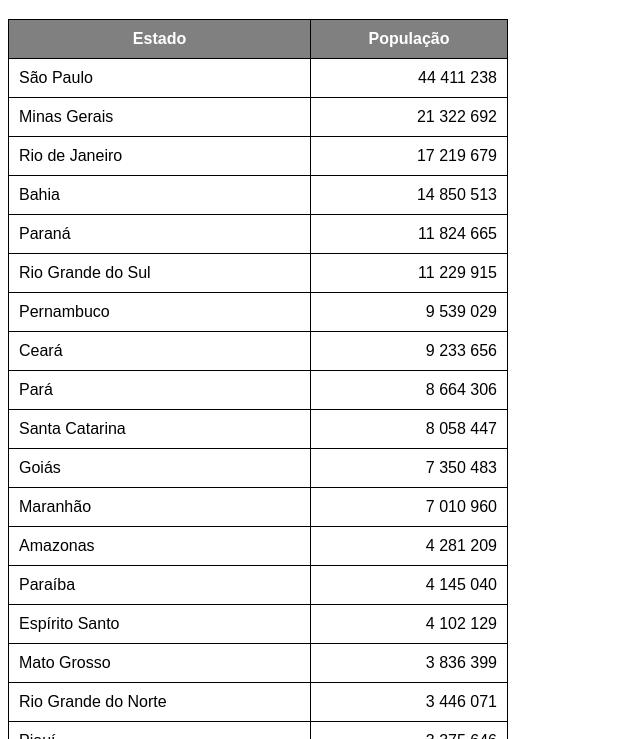
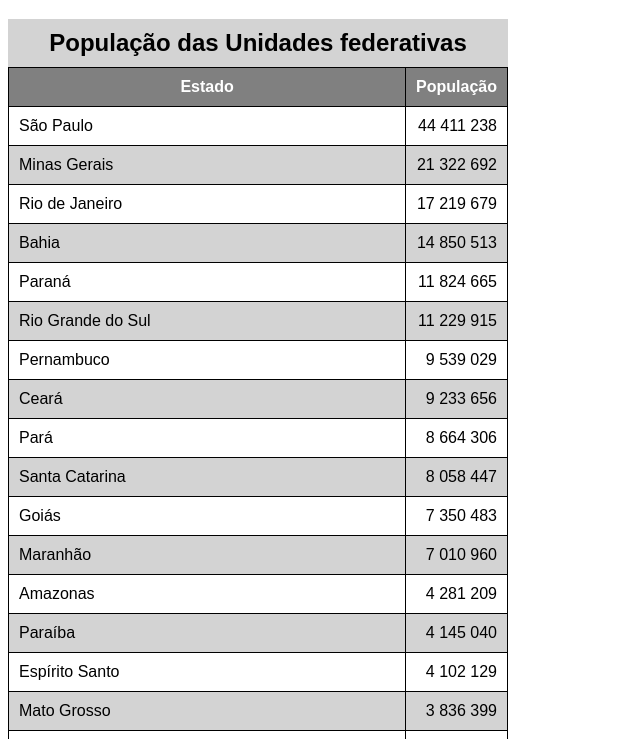
Before and after one commit to tidalz/html-css, a plain HTML site: page exercicios/ex023/002.html in a window 1280 px wide. Shown: the part 61-800 px from the top of the page, without its empty margins (0-640 px from the left). Drawn offline with Linux system fonts and the light colour scheme.

Commit message:
Update 002.html

```diff
--- a/exercicios/ex023/002.html
+++ b/exercicios/ex023/002.html
@@ -28,6 +28,21 @@
             text-align: right;
         }
 
+        caption {
+            font-size: 1.5em;
+            font-weight: bold;
+            padding: 10px;
+            background-color: lightgray;
+        }
+
+        tbody tr:nth-child(even) { /* 2n */
+            background-color: lightgray;
+        }
+
+        tbody tr:nth-child(odd) { /* 2n-1 */
+            background-color: white;
+        }
+
     </style>
 </head>
 <body>
@@ -35,6 +50,7 @@
     <!--
         ANATOMIA PARA TABELAS GRANDES
         TABLE
+            CAPTION
             THEAD
                 TR,TD,TH
             TBODY
@@ -43,10 +59,11 @@
                 TR,TD,TH
     -->
                 <table>
+                    <caption>População das Unidades federativas</caption>
                     <thead>
                         <tr>
-                            <th>Estado</th>
-                            <th>População</th>
+                            <th scope="col">Estado</th>
+                            <th scope="col" style="width: 50px;">População</th>
                         </tr>
                     </thead>
                     <tbody>
@@ -161,7 +178,7 @@
                     </tbody>
                     <tfoot>
                         <tr>
-                            <th>Total de Habitantes</th>
+                            <th scope="row">Total de Habitantes</th>
                             <td class="num"><strong>212 583 720	</strong></td>
                         </tr>
                     </tfoot>
```
